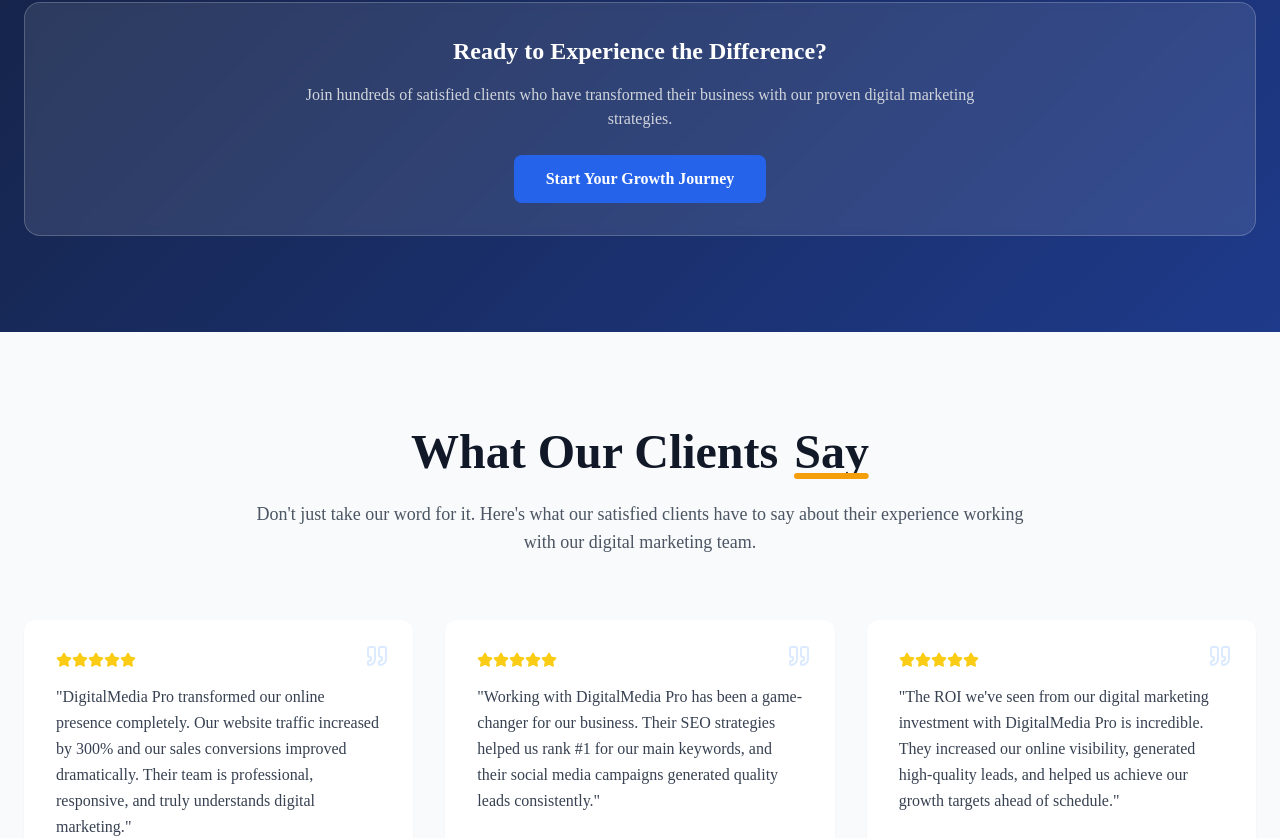
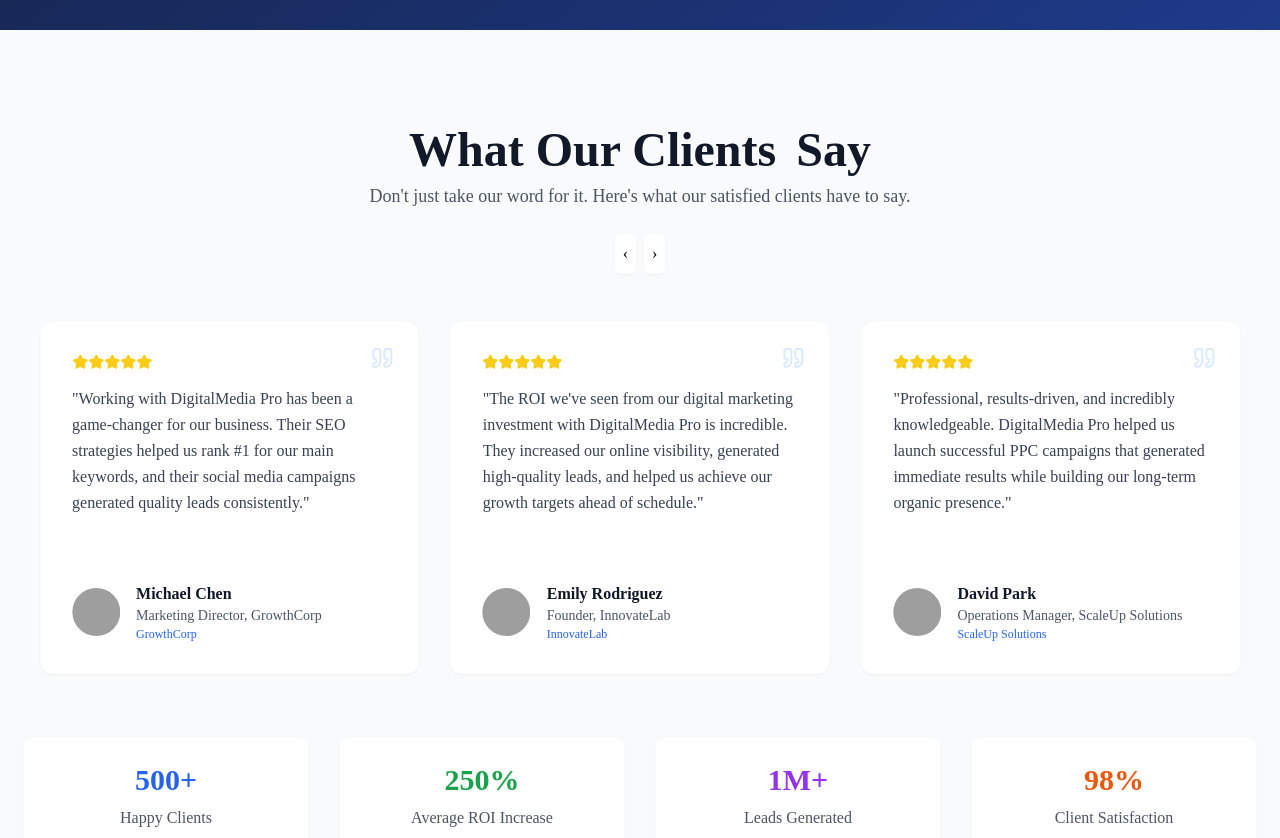
Before and after one commit to takee114/ReduWedding, a Next.js app: page / in a window 1280 px wide. Shown: the part 1685-2523 px from the top of the page. Built offline with nearby package versions, Linux system fonts and the light colour scheme; grey boxes are pictures that could not be loaded.

Commit message:
removed cto ,made the testimonial crusal

```diff
--- a/src/components/Header.jsx
+++ b/src/components/Header.jsx
@@ -1,6 +1,6 @@
 "use client";
+import { Menu, X } from "lucide-react";
 import { useState } from "react";
-import { Menu, X } from "lucide-react";
 
 export default function Header() {
   const [isMenuOpen, setIsMenuOpen] = useState(false);
@@ -51,9 +51,7 @@ export default function Header() {
 
           {/* CTA Button */}
           <div className="hidden md:flex items-center space-x-4">
-            <button className="bg-blue-600 hover:bg-blue-700 text-white font-semibold text-sm px-6 py-2 rounded-full transition-all duration-150 focus:outline-none focus:ring-2 focus:ring-blue-600 focus:ring-offset-2 transform hover:scale-105">
-              Get Started
-            </button>
+
           </div>
 
           {/* Mobile menu button */}
@@ -99,9 +97,6 @@ export default function Header() {
               >
                 Contact
               </a>
-              <button className="bg-blue-600 hover:bg-blue-700 text-white font-semibold text-sm px-6 py-2 rounded-full transition-all duration-150 w-full">
-                Get Started
-              </button>
             </nav>
           </div>
         )}
--- a/src/components/TestimonialsSection.jsx
+++ b/src/components/TestimonialsSection.jsx
@@ -1,4 +1,6 @@
-import { Star, Quote } from "lucide-react";
+"use client";
+import { Quote, Star } from "lucide-react";
+import { useEffect, useRef, useState } from "react";
 
 export default function TestimonialsSection() {
   const testimonials = [
@@ -64,86 +66,165 @@ export default function TestimonialsSection() {
     ));
   };
 
+  // Carousel state (infinite loop via tripled array)
+  const total = testimonials.length;
+  const loopData = [...testimonials, ...testimonials, ...testimonials];
+  const extendedTotal = loopData.length;
+
+  const [visibleCount, setVisibleCount] = useState(3);
+  const [index, setIndex] = useState(total); // start in the middle set
+  const [transitionEnabled, setTransitionEnabled] = useState(true);
+  const autoplayRef = useRef(null);
+
+  // Responsive visible count
+  useEffect(() => {
+    function updateVisible() {
+      const w = window.innerWidth;
+      if (w < 640) setVisibleCount(1);
+      else if (w < 1024) setVisibleCount(2);
+      else setVisibleCount(3);
+    }
+    updateVisible();
+    window.addEventListener("resize", updateVisible);
+    return () => window.removeEventListener("resize", updateVisible);
+  }, []);
+
+  // Reset index into middle when visibleCount changes to avoid bounds issues
+  useEffect(() => {
+    setTransitionEnabled(false);
+    setIndex(total);
+    const t = setTimeout(() => setTransitionEnabled(true), 20);
+    return () => clearTimeout(t);
+    // eslint-disable-next-line react-hooks/exhaustive-deps
+  }, [visibleCount]);
+
+  // Autoplay
+  useEffect(() => {
+    clearInterval(autoplayRef.current);
+    autoplayRef.current = setInterval(() => {
+      setIndex((i) => i + 1);
+    }, 5000);
+    return () => clearInterval(autoplayRef.current);
+  }, []);
+
+  // Handle seamless snapping when reaching cloned edges
+  useEffect(() => {
+    // forward overflow: when index reaches start of third block, snap back by -total
+    if (index >= total * 2) {
+      // disable transition, snap back
+      setTransitionEnabled(false);
+      const next = index - total;
+      // wait for DOM update to apply no-transition snap
+      requestAnimationFrame(() => {
+        setIndex(next);
+        // re-enable transition on next frame
+        requestAnimationFrame(() => setTransitionEnabled(true));
+      });
+    } else if (index < total) {
+      // backward overflow: when index goes before middle block, snap forward
+      setTransitionEnabled(false);
+      const next = index + total;
+      requestAnimationFrame(() => {
+        setIndex(next);
+        requestAnimationFrame(() => setTransitionEnabled(true));
+      });
+    }
+    // eslint-disable-next-line react-hooks/exhaustive-deps
+  }, [index]);
+
+  const prev = () => setIndex((i) => i - 1);
+  const next = () => setIndex((i) => i + 1);
+
+  // slide width percent
+  const slideWidth = 100 / visibleCount;
+  // compute translate as a percentage of the container width (seamless loop)
+  // translatePercent = (index / totalSlides) * 100
+  const translatePercent = (index / extendedTotal) * 100;
+  const translate = -translatePercent;
+
   return (
     <section className="py-24 bg-gray-50 px-6">
       <div className="max-w-7xl mx-auto">
-        {/* Section header */}
-        <div className="text-center mb-16">
-          <h2 className="font-extrabold text-3xl lg:text-5xl text-gray-900 leading-tight mb-6">
-            What Our Clients
-            <span className="relative inline-block ml-4">
-              Say
-              <svg
-                className="absolute left-0 w-full h-[8px]"
-                style={{ bottom: "-4px" }}
-                viewBox="0 0 100 8"
-                xmlns="http://www.w3.org/2000/svg"
-                aria-hidden="true"
-              >
-                <rect
-                  x="0"
-                  y="0"
-                  width="100"
-                  height="8"
-                  fill="#F59E0B"
-                  rx="4"
-                />
-              </svg>
-            </span>
+        {/* Centered Section header */}
+        <div className="flex flex-col items-center mb-8">
+          <div className="text-center">
+            <h2 className="font-extrabold text-3xl lg:text-5xl text-gray-900 leading-tight mb-2">
+              What Our Clients <span className="ml-2">Say</span>
             </h2>
             <p className="text-lg text-gray-600 max-w-3xl mx-auto">
-            Don't just take our word for it. Here's what our satisfied clients have to say
-            about their experience working with our digital marketing team.
+              Don't just take our word for it. Here's what our satisfied clients have to say.
             </p>
           </div>
 
-        {/* Testimonials grid */}
-        <div className="grid md:grid-cols-2 lg:grid-cols-3 gap-8 mb-12">
-          {testimonials.map((testimonial, index) => (
+          {/* Controls (centered) */}
+          <div className="flex items-center space-x-2 mt-6">
+            <button
+              aria-label="Previous testimonials"
+              onClick={prev}
+              className="p-2 rounded-md bg-white shadow-sm hover:bg-gray-100"
+            >
+              ‹
+            </button>
+            <button
+              aria-label="Next testimonials"
+              onClick={next}
+              className="p-2 rounded-md bg-white shadow-sm hover:bg-gray-100"
+            >
+              ›
+            </button>
+          </div>
+        </div>
+
+        {/* Carousel viewport */}
+        <div className="relative overflow-hidden">
           <div
-              key={index}
-              className="bg-white rounded-xl p-8 shadow-sm hover:shadow-lg transition-shadow duration-300 relative"
+            className="flex"
+            style={{
+              width: `${(extendedTotal * 100) / visibleCount}%`,
+              transform: `translateX(${translate}%)`,
+              transition: transitionEnabled ? "transform 500ms ease-in-out" : "none",
+            }}
           >
-              {/* Quote icon */}
+            {loopData.map((testimonial, i) => (
+              <div
+                key={i}
+                className="p-4"
+                style={{
+                  width: `${slideWidth}%`,
+                  boxSizing: "border-box",
+                }}
+              >
+                <div className="bg-white rounded-xl p-8 shadow-sm hover:shadow-lg transition-shadow duration-300 relative h-full flex flex-col">
                   <div className="absolute top-6 right-6">
                     <Quote size={24} className="text-blue-100" />
                   </div>
 
-              {/* Rating */}
-              <div className="flex items-center mb-4">
-                {renderStars(testimonial.rating)}
-              </div>
+                  <div className="flex items-center mb-4">{renderStars(testimonial.rating)}</div>
 
-              {/* Testimonial text */}
-              <p className="text-gray-700 mb-6 leading-relaxed">
+                  <p className="text-gray-700 mb-6 leading-relaxed flex-1">
                     "{testimonial.text}"
                   </p>
 
-              {/* Author info */}
-              <div className="flex items-center">
+                  <div className="flex items-center mt-4">
                     <img
                       src={testimonial.avatar}
                       alt={testimonial.author}
                       className="w-12 h-12 rounded-full object-cover mr-4"
                     />
                     <div>
-                  <div className="font-semibold text-gray-900">
-                    {testimonial.author}
-                  </div>
-                  <div className="text-sm text-gray-600">
-                    {testimonial.position}
-                  </div>
-                  <div className="text-xs text-blue-600 font-medium">
-                    {testimonial.company}
+                      <div className="font-semibold text-gray-900">{testimonial.author}</div>
+                      <div className="text-sm text-gray-600">{testimonial.position}</div>
+                      <div className="text-xs text-blue-600 font-medium">{testimonial.company}</div>
                     </div>
                   </div>
                 </div>
               </div>
             ))}
           </div>
+        </div>
 
         {/* Stats section */}
-        <div className="grid md:grid-cols-4 gap-8 text-center">
+        <div className="grid md:grid-cols-4 gap-8 text-center mt-12">
           <div className="bg-white rounded-lg p-6 shadow-sm">
             <div className="text-3xl font-bold text-blue-600 mb-2">500+</div>
             <div className="text-gray-600">Happy Clients</div>
--- a/src/components/WhyChooseUs.jsx
+++ b/src/components/WhyChooseUs.jsx
@@ -1,4 +1,4 @@
-import { Award, Users, Target, BarChart3, Clock, Shield } from "lucide-react";
+import { Award, BarChart3, Clock, Shield, Target, Users } from "lucide-react";
 
 export default function WhyChooseUs() {
   const features = [
@@ -91,25 +91,6 @@ export default function WhyChooseUs() {
             </div>
           ))}
         </div>
-
-        {/* Bottom CTA */}
-        <div className="text-center mt-16">
-          <div className="bg-white/10 backdrop-blur-sm rounded-2xl p-8 border border-white/20">
-            <h3 className="text-2xl font-bold mb-4">
-              Ready to Experience the Difference?
-            </h3>
-            <p className="text-gray-300 mb-6 max-w-2xl mx-auto">
-              Join hundreds of satisfied clients who have transformed their business
-              with our proven digital marketing strategies.
-            </p>
-            <a
-              href="/contact"
-              className="inline-block bg-blue-600 hover:bg-blue-700 text-white font-semibold px-8 py-3 rounded-lg transition-colors duration-200"
-            >
-              Start Your Growth Journey
-            </a>
-          </div>
-        </div>
       </div>
     </section>
   );
```
Also changed, not shown: src/app/about/page.jsx (+5 -35 lines), src/app/contact/page.jsx (+1 -38 lines), src/app/services/page.jsx (+7 -36 lines). Lines whose indentation alone changed are shown as unchanged.
